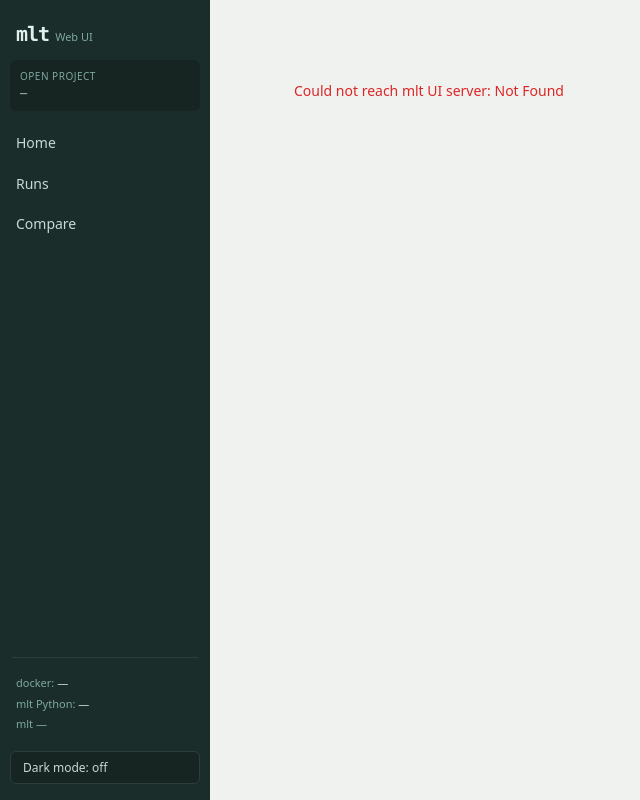
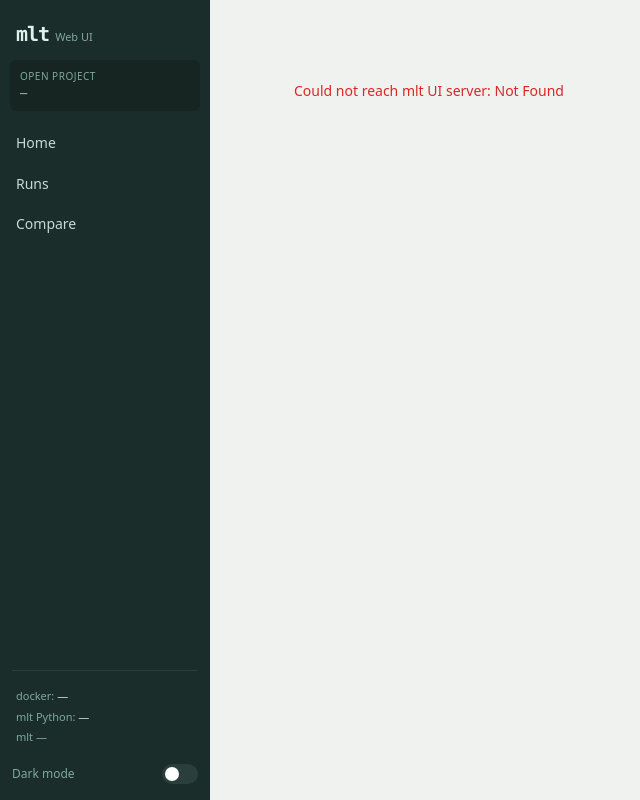
Before and after one commit to rafa-am/olx-mlops-case, a Python web app: template src/mlt/ui/templates/index.html in a window 1280 px wide. Shown: the whole page, without its empty margins (0-640 px from the left). Run offline with Jinja, Linux system fonts and the light colour scheme; the template is opened without the code that fills it, so the values that code supplies are empty.

Commit message:
refine: replace dark mode button with toggle switch
Co-Authored-By: Claude Sonnet 4.6 <noreply@anthropic.com>

```diff
--- a/src/mlt/ui/templates/index.html
+++ b/src/mlt/ui/templates/index.html
@@ -153,13 +153,27 @@ nav a.active { background: var(--sb-active); color: #fff; font-weight: 500; }
 .sb-info .ok   { color: #4ade80; }
 .sb-info .err  { color: #f87171; }
 
-.sb-dark-btn {
+.sb-dark-row {
   margin: 10px 10px 16px;
-  background: var(--sb-bg2); border: 1px solid var(--sb-border);
-  color: var(--sb-text); border-radius: var(--r); padding: 7px 12px;
-  font-size: 12px; text-align: left; width: calc(100% - 20px);
+  display: flex; align-items: center; justify-content: space-between;
+  padding: 0 2px;
 }
-.sb-dark-btn:hover { background: rgba(255,255,255,.07); }
+.sb-dark-label { font-size: 12px; color: var(--sb-text2); }
+
+/* Toggle switch */
+.toggle { position: relative; display: inline-block; width: 36px; height: 20px; }
+.toggle input { opacity: 0; width: 0; height: 0; }
+.toggle-track {
+  position: absolute; inset: 0; border-radius: 20px;
+  background: var(--sb-border); cursor: pointer; transition: background .2s;
+}
+.toggle input:checked + .toggle-track { background: var(--accent); }
+.toggle-track::after {
+  content: ''; position: absolute; top: 3px; left: 3px;
+  width: 14px; height: 14px; border-radius: 50%;
+  background: #fff; transition: transform .2s;
+}
+.toggle input:checked + .toggle-track::after { transform: translateX(16px); }
 
 /* ================================================================
    Main content
@@ -383,7 +397,13 @@ input[type=checkbox] { width: 14px; height: 14px; cursor: pointer; accent-color:
     <span id="sb-pkg">mlt —</span>
   </div>
 
-  <button class="sb-dark-btn" id="dark-toggle" onclick="toggleDarkMode()">Dark mode: off</button>
+  <div class="sb-dark-row">
+    <span class="sb-dark-label">Dark mode</span>
+    <label class="toggle">
+      <input type="checkbox" id="dark-toggle" onchange="toggleDarkMode()">
+      <span class="toggle-track"></span>
+    </label>
+  </div>
 </aside>
 
 <!-- ============================================================
@@ -400,12 +420,12 @@ input[type=checkbox] { width: 14px; height: 14px; cursor: pointer; accent-color:
 function applyDarkMode(on) {
   document.documentElement.classList.toggle('dark', on);
   document.documentElement.classList.toggle('light', !on);
-  const btn = document.getElementById('dark-toggle');
-  if (btn) btn.textContent = `Dark mode: ${on ? 'on' : 'off'}`;
+  const cb = document.getElementById('dark-toggle');
+  if (cb) cb.checked = on;
 }
 
 function toggleDarkMode() {
-  const on = !document.documentElement.classList.contains('dark');
+  const on = document.getElementById('dark-toggle').checked;
   localStorage.setItem('mlt-dark', on ? '1' : '0');
   applyDarkMode(on);
 }
@@ -538,7 +558,7 @@ window.addEventListener('DOMContentLoaded', async () => {
     return;
   }
 
-  // Sidebar: sync dark-mode button label
+  // Sidebar: sync dark-mode toggle state
   applyDarkMode(localStorage.getItem('mlt-dark') === '1');
 
   // Sidebar: package info
```
